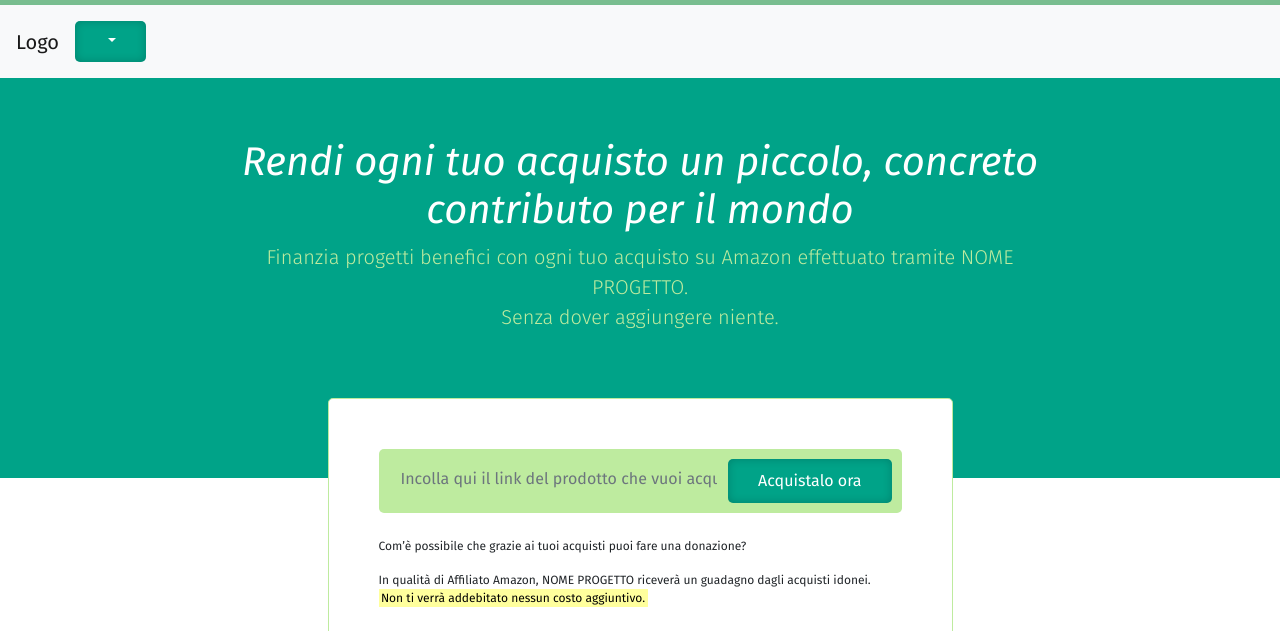
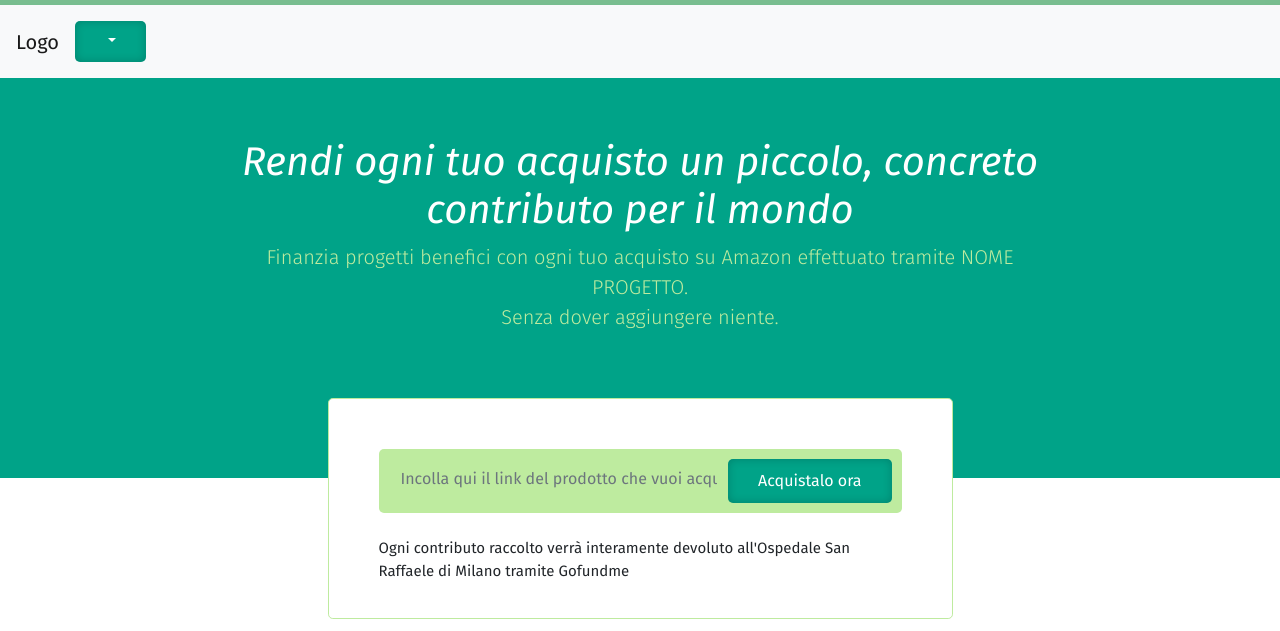
Before and after one commit to sprint-studio/charity-buy, a Jekyll site: the page built from index.html, in a window 1280 px wide, cut to the strip 0-631 px from the top of the page. Built offline with Jekyll 4.4.1, drawn with Linux system fonts in a browser that asks for light colours.

Commit message:
Updated charity description under the form

```diff
--- a/_data/content.yml
+++ b/_data/content.yml
@@ -21,10 +21,7 @@ header:
       - "Com’è possibile che grazie ai tuoi acquisti puoi fare una donazione?"
       - "In qualità di Affiliato Amazon, NOME PROGETTO riceverà un guadagno dagli acquisti idonei. Non ti verrà addebitato nessun costo aggiuntivo."
   sub-sections:
-    - section-title: "Com’è possibile che grazie ai tuoi acquisti puoi fare una donazione?"
-      section-content:
-          paragraphs:
-              - "In qualità di Affiliato Amazon, NOME PROGETTO riceverà un guadagno dagli acquisti idonei. <br><mark>Non ti verrà addebitato nessun costo aggiuntivo.</mark>"
+    - section-title: "Ogni contributo raccolto verrà interamente devoluto all'Ospedale San Raffaele di Milano tramite Gofundme"
 
 charity-campaign:
   logo: "assets/img/gofundme.png"
--- a/assets/css/style.scss
+++ b/assets/css/style.scss
@@ -90,7 +90,7 @@ header#header {
 
     p {
       text-align: left;
-      font-size: 12px;
+      font-size: 15px;
     }
   }
 
```
Also changed, not shown: 2 other files.
